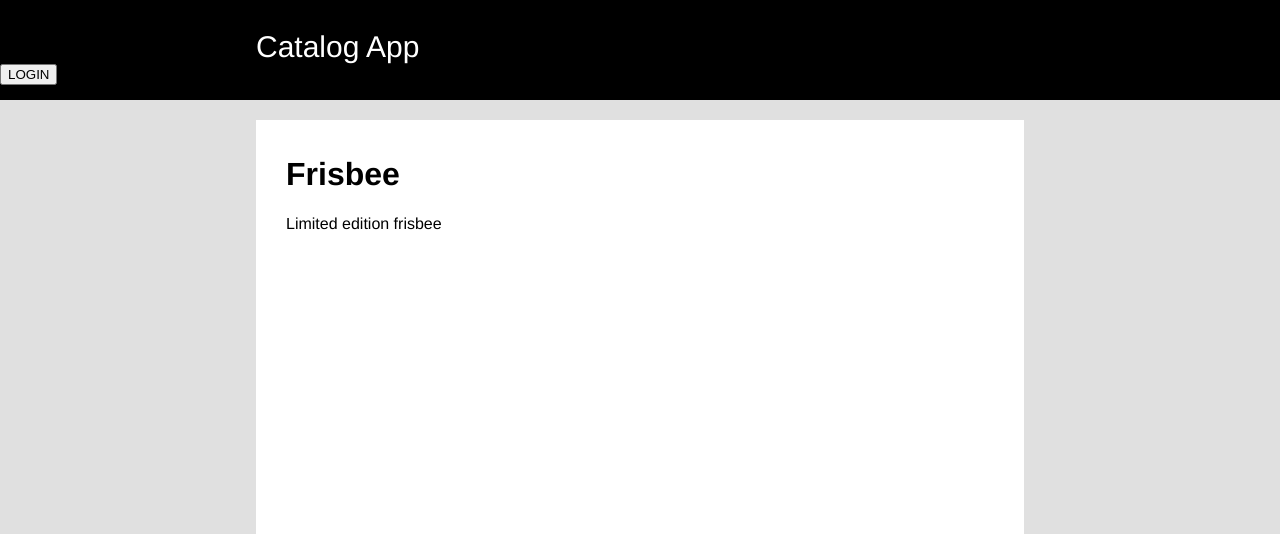
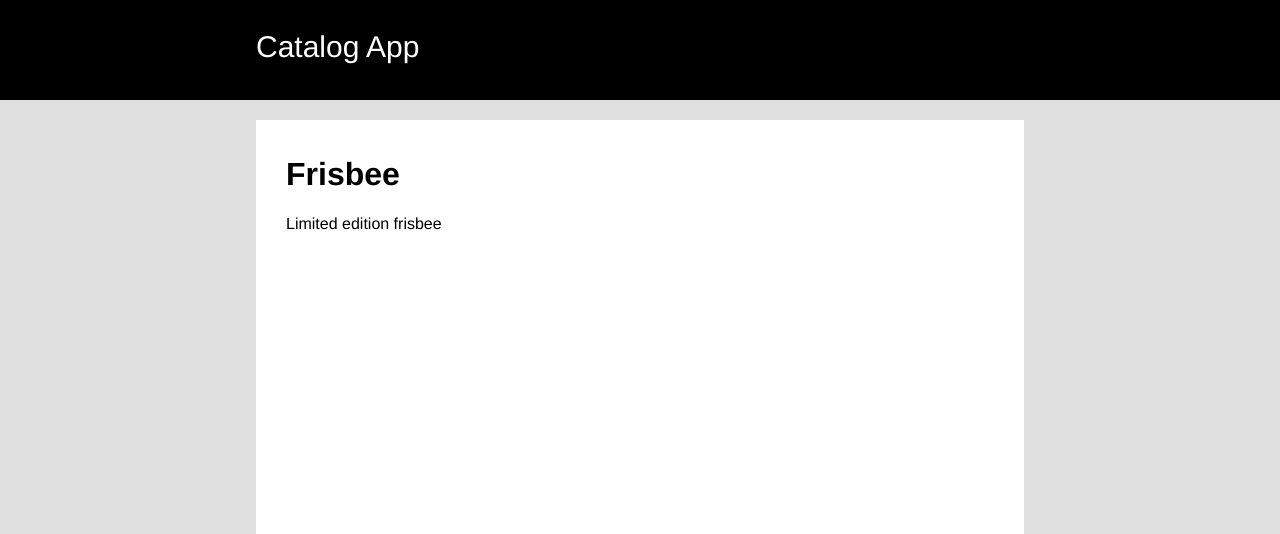
Before and after one commit to arickuter/item-catalog, a Flask app: page /catalog/Frisbee/Frisbee in a window 1280 px wide. Shown: the top 534 px of the page. Run offline with Flask 2, Linux system fonts and the light colour scheme; data comes from the database, SQL or seed files in the repository; some libraries are stand-ins or nearby versions.

Commit message:
fix: Remove login button

```diff
--- a/templates/description.html
+++ b/templates/description.html
@@ -14,7 +14,6 @@
 
   <header>
     <p class='mainHeader'>Catalog App</p>
-    <button class='login'>LOGIN</button>
   </header>
 
   <div class='mainApp'>
```
